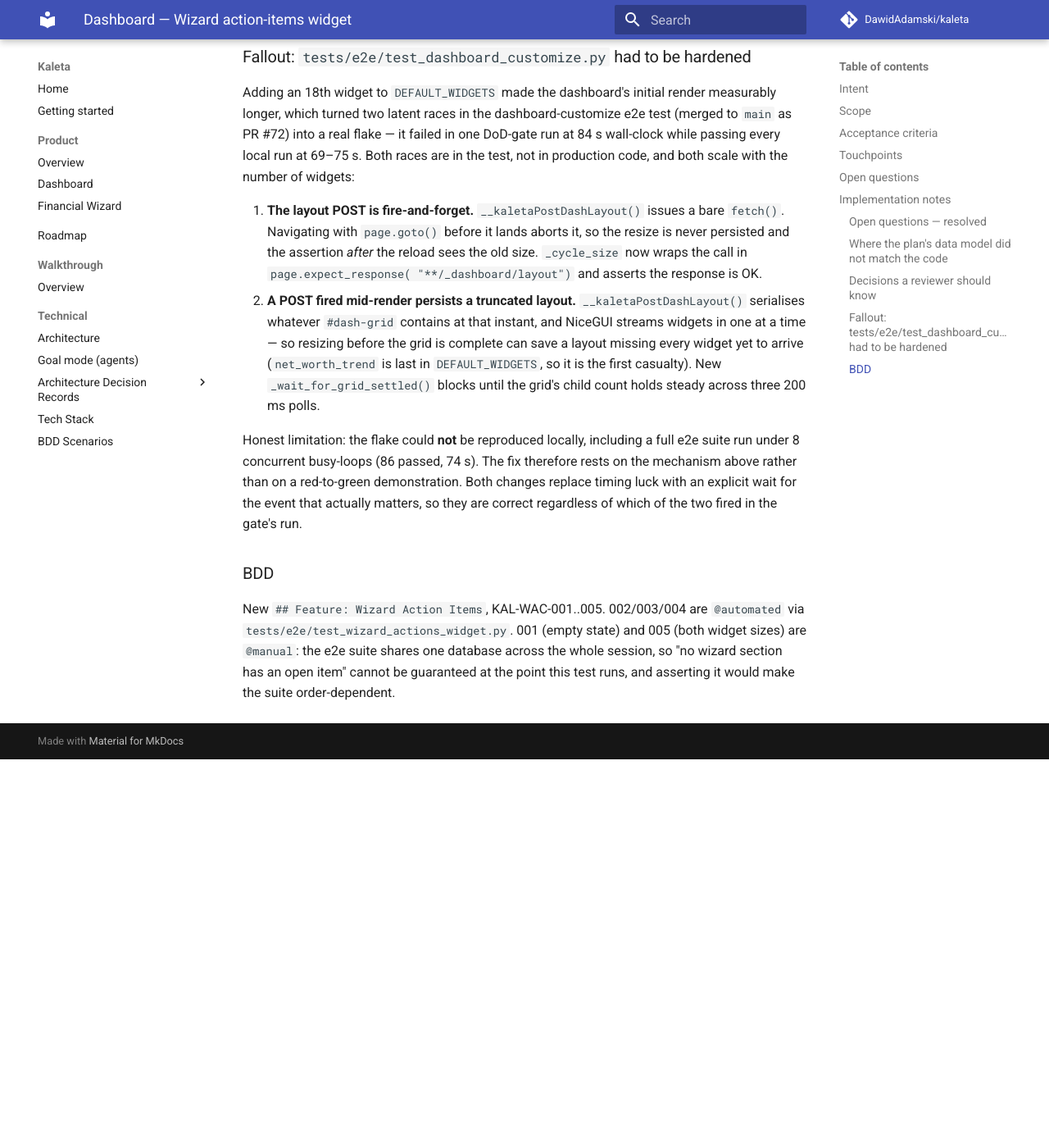
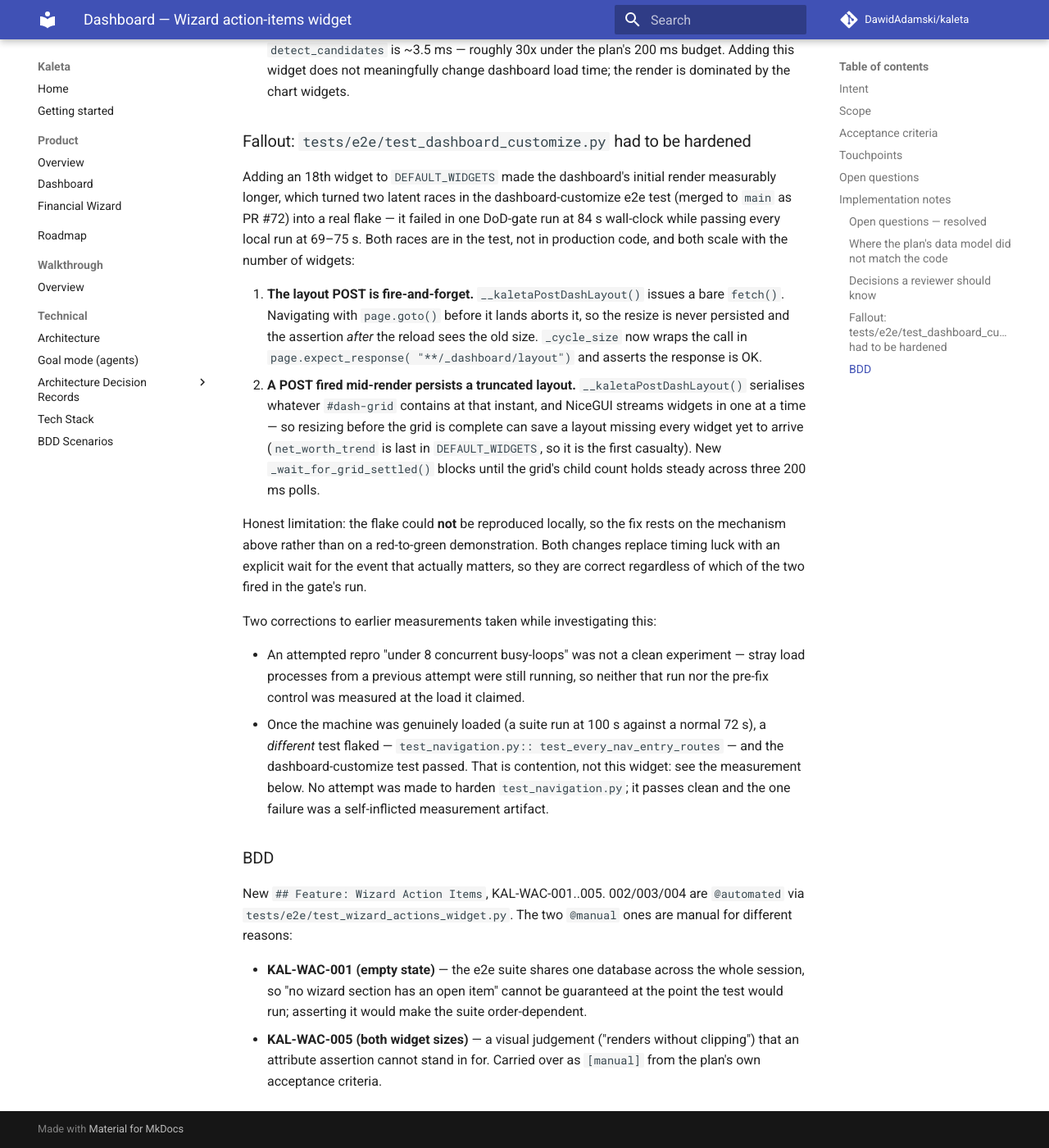
Before and after one commit to DawidAdamski/kaleta, an MkDocs documentation site: the page built from docs/plans/wizard-action-items-widget.md, in a window 1280 px wide and 1400 px high, scrolled down 4943 px. Shown: the whole window at 82% size. Built offline with MkDocs 1.6.1 and Material for MkDocs 9.7.7, drawn with Linux system fonts in a browser that asks for light colours; comment, search, counter and statistics services are not loaded; before the commit the page ends 5869 px from its top, so only the background shows below that; some of the changed text lies outside the part shown.

Commit message:
docs(plans): split the manual-tag rationale, correct the perf record
- KAL-WAC-001 and KAL-WAC-005 were @manual under one shared justification
  that only applied to 001. Split: 001 is manual because the e2e suite
  shares a database, 005 because "renders without clipping" is a visual
  judgement.
- Correct two measurements taken while chasing the e2e flake. The
  "8 concurrent busy-loops" repro was polluted by stray load processes
  from an earlier attempt, so neither it nor its control ran at the load
  claimed. Under genuine load a different test flaked (test_navigation),
  which passes clean and was not hardened.
- Record a real perf number: against a full scripts/seed.py database
  (~1601 transactions, 6 years) the aggregator runs in 5.6-6.2 ms, of
  which detect_candidates is ~3.5 ms — ~30x under the plan's 200 ms
  budget. This widget is not what makes the dashboard slow.

Co-Authored-By: Claude Opus 5 (1M context) <noreply@anthropic.com>
Claude-Session: https://claude.ai/code/session_011wScxdogxxLQ6rAFoz3tqa

```diff
--- a/docs/plans/wizard-action-items-widget.md
+++ b/docs/plans/wizard-action-items-widget.md
@@ -210,9 +210,14 @@ what was done about each:
   `+N more` label. Grouping is by section, but the *ranked* order decides
   which section leads, so the most urgent item always brings its group to the
   top rather than a fixed section order burying an overdue loan.
-- **Perf.** `detect_candidates` is the only expensive collector.
+- **Perf.** `detect_candidates` is the heaviest collector, and it is cheap.
   `test_aggregates_under_200ms_on_a_thousand_transactions` pins the plan's
-  budget with a real 1 000-row insert.
+  budget with a real 1 000-row insert; measured against a full
+  `scripts/seed.py` database (3 institutions, 4 accounts, ~1 601
+  transactions, 6 years) the whole aggregator runs in **5.6–6.2 ms**, of
+  which `detect_candidates` is ~3.5 ms — roughly 30x under the plan's 200 ms
+  budget. Adding this widget does not meaningfully change dashboard load
+  time; the render is dominated by the chart widgets.
 
 ### Fallout: `tests/e2e/test_dashboard_customize.py` had to be hardened
 
@@ -236,18 +241,35 @@ scale with the number of widgets:
    casualty). New `_wait_for_grid_settled()` blocks until the grid's child
    count holds steady across three 200 ms polls.
 
-Honest limitation: the flake could **not** be reproduced locally, including a
-full e2e suite run under 8 concurrent busy-loops (86 passed, 74 s). The fix
-therefore rests on the mechanism above rather than on a red-to-green
-demonstration. Both changes replace timing luck with an explicit wait for the
-event that actually matters, so they are correct regardless of which of the
-two fired in the gate's run.
+Honest limitation: the flake could **not** be reproduced locally, so the fix
+rests on the mechanism above rather than on a red-to-green demonstration.
+Both changes replace timing luck with an explicit wait for the event that
+actually matters, so they are correct regardless of which of the two fired in
+the gate's run.
+
+Two corrections to earlier measurements taken while investigating this:
+
+- An attempted repro "under 8 concurrent busy-loops" was not a clean
+  experiment — stray load processes from a previous attempt were still
+  running, so neither that run nor the pre-fix control was measured at the
+  load it claimed.
+- Once the machine was genuinely loaded (a suite run at 100 s against a
+  normal 72 s), a *different* test flaked — `test_navigation.py::
+  test_every_nav_entry_routes` — and the dashboard-customize test passed.
+  That is contention, not this widget: see the measurement below. No attempt
+  was made to harden `test_navigation.py`; it passes clean and the one
+  failure was a self-inflicted measurement artifact.
 
 ### BDD
 
 New `## Feature: Wizard Action Items`, KAL-WAC-001..005. 002/003/004 are
-`@automated` via `tests/e2e/test_wizard_actions_widget.py`. 001 (empty state)
-and 005 (both widget sizes) are `@manual`: the e2e suite shares one database
-across the whole session, so "no wizard section has an open item" cannot be
-guaranteed at the point this test runs, and asserting it would make the suite
-order-dependent.
+`@automated` via `tests/e2e/test_wizard_actions_widget.py`. The two `@manual`
+ones are manual for different reasons:
+
+- **KAL-WAC-001 (empty state)** — the e2e suite shares one database across the
+  whole session, so "no wizard section has an open item" cannot be guaranteed
+  at the point the test would run; asserting it would make the suite
+  order-dependent.
+- **KAL-WAC-005 (both widget sizes)** — a visual judgement ("renders without
+  clipping") that an attribute assertion cannot stand in for. Carried over as
+  `[manual]` from the plan's own acceptance criteria.
```
